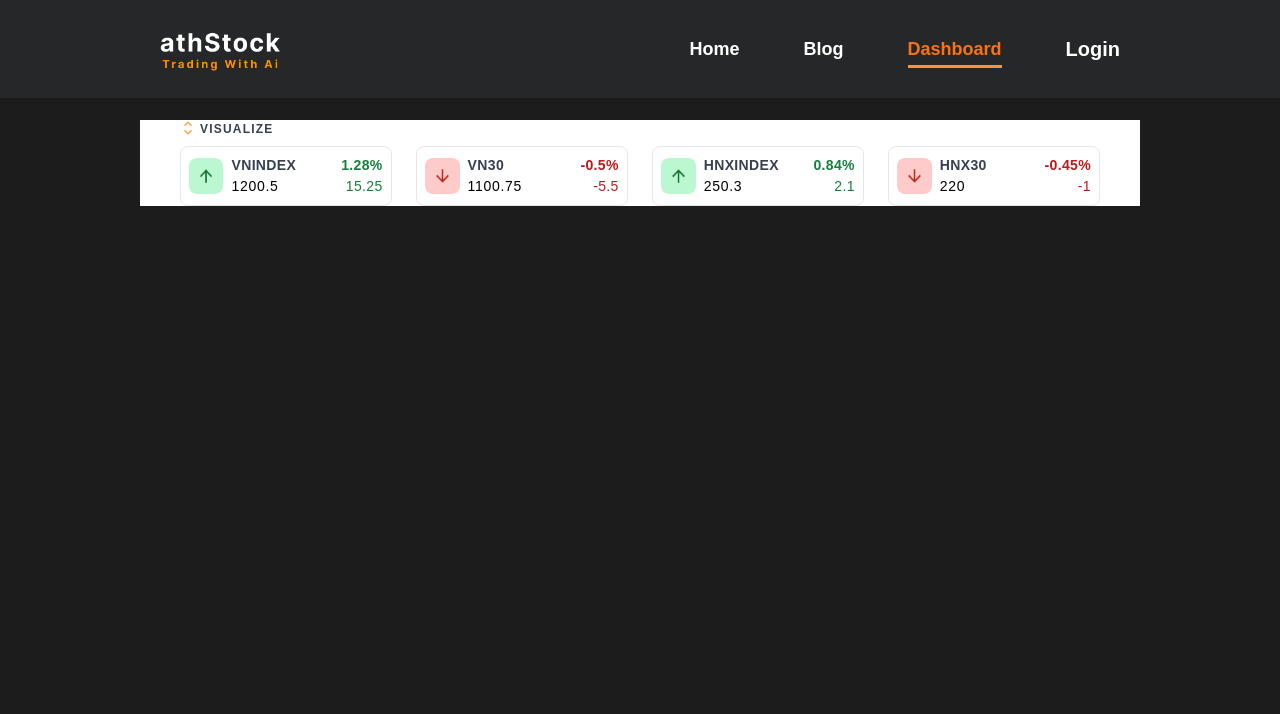
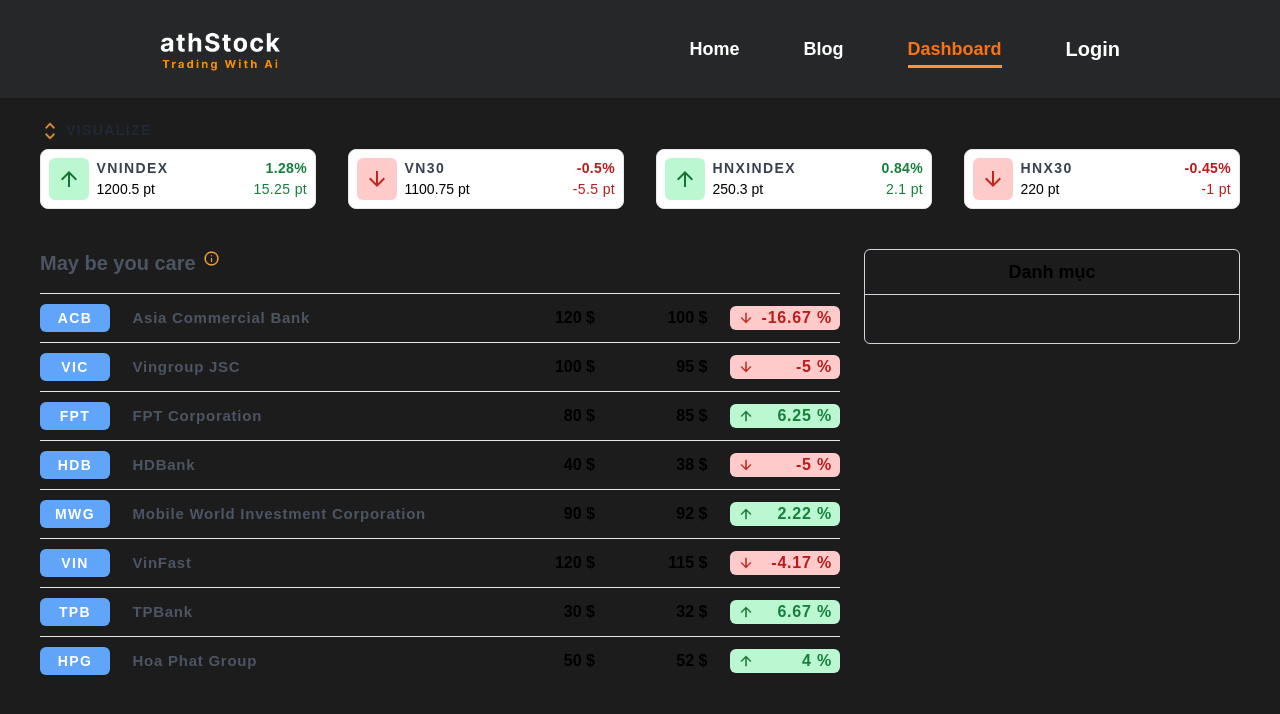
Before and after one commit to loveCiForever/athStock, a React (Vite) app in the folder client/: page /dashboard in a window 1280 px wide. Shown: the top 714 px of the page. Built offline with nearby package versions, Linux system fonts and the light colour scheme; no server answers; a web font is replaced by a local one.

Commit message:
modify dashboard

```diff
--- a/client/src/components/layout/market/Market.jsx
+++ b/client/src/components/layout/market/Market.jsx
@@ -3,7 +3,7 @@
 
 import CollapseAllIcon from "../../../assets/icon/collapseAllIcon.png";
 import ExpandAllIcon from "../../../assets/icon/expandAllIcon.png";
-import MarketCard from "./MarketCard";
+import MarketCard from "../../ui/card/MarketCard";
 
 // import MarketsGraph from "./MarketsGraph";
 
@@ -70,16 +70,14 @@
   };
 
   return (
-    <div className="flex flex-col w-[1000px] h-auto mt-[0px] bg-white">
+    <div className="flex flex-col w-[1200px] bg-red-200//">
       <div className="flex flex-col items-start">
         <button
-          className={`flex items-center justify-center uppercase text-gray-700 tracking-widest font-bold text-[12px] ${
-            isExpanded ? "px-0" : "px-10"
-          } `}
+          className={`flex items-center justify-center uppercase text-gray-800 tracking-widest font-bold text-[14px] `}
           onClick={handleExpandClick}
         >
           <img
-            className="h-4 w-4 mr-[4px] mb-[2px]"
+            className="h-5 w-5 mr-[6px]"
             src={isExpanded ? CollapseAllIcon : ExpandAllIcon}
             alt={isExpanded ? "Collapse All Icon" : "Expand All Icon"}
           />
@@ -87,7 +85,7 @@
         </button>
 
         {!isExpanded && (
-          <div className="flex flex-row items-center justify-between w-full px-10 mt-2">
+          <div className="flex flex-row items-center justify-between w-full mt-2">
             <MarketCard
               IndexName={"VNINDEX"}
               Change={marketData.vnindex.data[0].Change}
--- /dev/null
+++ b/client/src/components/layout/may-be-you-care/MayBeYouCare.jsx
@@ -0,0 +1,201 @@
+import StockCard from "../../ui/card/StockCard";
+import InfoIcon from "../../../assets/icon/infoIcon.png";
+import { useEffect, useState } from "react";
+
+const MayBeYouCare = () => {
+  const [demoStockData, setDemoStockData] = useState({
+    acb: {
+      data: [
+        {
+          symbol: "ACB",
+          companyName: "Asia Commercial Bank",
+          openPrice: 120,
+          currentPrice: 100,
+          changePercentage: -16.67,
+        },
+      ],
+    },
+    vic: {
+      data: [
+        {
+          symbol: "VIC",
+          companyName: "Vingroup JSC",
+          openPrice: 100,
+          currentPrice: 95,
+          changePercentage: -5,
+        },
+      ],
+    },
+    fpt: {
+      data: [
+        {
+          symbol: "FPT",
+          companyName: "FPT Corporation",
+          openPrice: 80,
+          currentPrice: 85,
+          changePercentage: 6.25,
+        },
+      ],
+    },
+    vnm: {
+      data: [
+        {
+          symbol: "VNM",
+          companyName: "Vinamilk",
+          openPrice: 150,
+          currentPrice: 145,
+          changePercentage: -3.33,
+        },
+      ],
+    },
+    hpg: {
+      data: [
+        {
+          symbol: "HPG",
+          companyName: "Hoa Phat Group",
+          openPrice: 50,
+          currentPrice: 52,
+          changePercentage: 4,
+        },
+      ],
+    },
+    sab: {
+      data: [
+        {
+          symbol: "SAB",
+          companyName: "Sabeco",
+          openPrice: 200,
+          currentPrice: 210,
+          changePercentage: 5,
+        },
+      ],
+    },
+    vin: {
+      data: [
+        {
+          symbol: "VIN",
+          companyName: "VinFast",
+          openPrice: 120,
+          currentPrice: 115,
+          changePercentage: -4.17,
+        },
+      ],
+    },
+    mwg: {
+      data: [
+        {
+          symbol: "MWG",
+          companyName: "Mobile World Investment Corporation",
+          openPrice: 90,
+          currentPrice: 92,
+          changePercentage: 2.22,
+        },
+      ],
+    },
+    tpb: {
+      data: [
+        {
+          symbol: "TPB",
+          companyName: "TPBank",
+          openPrice: 30,
+          currentPrice: 32,
+          changePercentage: 6.67,
+        },
+      ],
+    },
+    hdb: {
+      data: [
+        {
+          symbol: "HDB",
+          companyName: "HDBank",
+          openPrice: 40,
+          currentPrice: 38,
+          changePercentage: -5,
+        },
+      ],
+    },
+  });
+
+  useEffect(() => {
+    console.log(demoStockData.acb.data[0]);
+  });
+  return (
+    <div className="flex flex-col items-start justify-center w-[800px] bg-red-100//">
+      <div className="flex items-center justify-start w-full mb-4">
+        <h1 className="text-xl font-semibold text-gray-600">May be you care</h1>
+        <div className="relative inline-block group">
+          <button className="focus:outline-none">
+            <img
+              src={InfoIcon}
+              alt="Info"
+              className="w-[17px] mb-[2px] ml-[7px]"
+            />
+          </button>
+          <span className="absolute left-1/2 transform -translate-x-1/2 mt-[30px] w-[200px] p-[10px] bg-white border-[2px] shadow-sm text-gray-700 text-sm rounded-lg opacity-0 transition-opacity duration-300 group-hover:opacity-100 pointer-events-none tracking-normal font-inter// text-[14px]">
+            The system relies on your recent search content, the types of
+            securities you follow, and other activities to generate this list
+          </span>
+        </div>
+      </div>
+
+      <StockCard
+        symbol={demoStockData.acb.data[0].symbol}
+        companyName={demoStockData.acb.data[0].companyName}
+        openPrice={demoStockData.acb.data[0].openPrice}
+        currentPrice={demoStockData.acb.data[0].currentPrice}
+        changePercentage={demoStockData.acb.data[0].changePercentage}
+      />
+      <StockCard
+        symbol={demoStockData.vic.data[0].symbol}
+        companyName={demoStockData.vic.data[0].companyName}
+        openPrice={demoStockData.vic.data[0].openPrice}
+        currentPrice={demoStockData.vic.data[0].currentPrice}
+        changePercentage={demoStockData.vic.data[0].changePercentage}
+      />
+      <StockCard
+        symbol={demoStockData.fpt.data[0].symbol}
+        companyName={demoStockData.fpt.data[0].companyName}
+        openPrice={demoStockData.fpt.data[0].openPrice}
+        currentPrice={demoStockData.fpt.data[0].currentPrice}
+        changePercentage={demoStockData.fpt.data[0].changePercentage}
+      />
+      <StockCard
+        symbol={demoStockData.hdb.data[0].symbol}
+        companyName={demoStockData.hdb.data[0].companyName}
+        openPrice={demoStockData.hdb.data[0].openPrice}
+        currentPrice={demoStockData.hdb.data[0].currentPrice}
+        changePercentage={demoStockData.hdb.data[0].changePercentage}
+      />
+      <StockCard
+        symbol={demoStockData.mwg.data[0].symbol}
+        companyName={demoStockData.mwg.data[0].companyName}
+        openPrice={demoStockData.mwg.data[0].openPrice}
+        currentPrice={demoStockData.mwg.data[0].currentPrice}
+        changePercentage={demoStockData.mwg.data[0].changePercentage}
+      />
+      <StockCard
+        symbol={demoStockData.vin.data[0].symbol}
+        companyName={demoStockData.vin.data[0].companyName}
+        openPrice={demoStockData.vin.data[0].openPrice}
+        currentPrice={demoStockData.vin.data[0].currentPrice}
+        changePercentage={demoStockData.vin.data[0].changePercentage}
+      />
+      <StockCard
+        symbol={demoStockData.tpb.data[0].symbol}
+        companyName={demoStockData.tpb.data[0].companyName}
+        openPrice={demoStockData.tpb.data[0].openPrice}
+        currentPrice={demoStockData.tpb.data[0].currentPrice}
+        changePercentage={demoStockData.tpb.data[0].changePercentage}
+      />
+      <StockCard
+        symbol={demoStockData.hpg.data[0].symbol}
+        companyName={demoStockData.hpg.data[0].companyName}
+        openPrice={demoStockData.hpg.data[0].openPrice}
+        currentPrice={demoStockData.hpg.data[0].currentPrice}
+        changePercentage={demoStockData.hpg.data[0].changePercentage}
+      />
+    </div>
+  );
+};
+
+export default MayBeYouCare;
--- a/client/src/components/layout/blog/BlogPost.jsx
+++ b/client/src/components/ui/card/BlogCard.jsx
@@ -13,7 +13,7 @@
 import { UppercaseFirstLetterEachWord } from "../../utils/TextFormat";
 import { getFullDay } from "../../utils/DateFormat";
 
-const BlogPost = ({ author, content, theme }) => {
+const BlogCard = ({ author, content, theme }) => {
   let {
     publishedAt,
     tags,
@@ -93,4 +93,4 @@
   );
 };
 
-export default BlogPost;
+export default BlogCard;
--- a/client/src/components/layout/market/MarketCard.jsx
+++ b/client/src/components/ui/card/MarketCard.jsx
@@ -51,42 +51,42 @@
   return (
     <>
       {!isExpanded ? (
-        <div className="flex bg-white border border-gray-200 rounded-lg p-2 w-[23%] ">
+        <div className="flex bg-white border border-gray-200 rounded-lg p-2 w-[23%] text-[14px] ">
           <div
-            className={`p-2 rounded-lg self-center flex justify-center items-center ${getBgColor(
+            className={`p-2 rounded-md flex justify-center items-center ${getBgColor(
               Change
             )} `}
           >
             <img
               src={getStatusArrow(Change)}
               alt={"Down Arrow"}
-              className="w-5 h-5 opacity-100"
+              className="w-6 h-6 opacity-100"
             />
           </div>
 
           <div className="flex flex-col w-[50%] ml-2 ">
-            <div className="text-[14px] font-semibold text-gray-700 tracking-wide">
+            <div className="font-bold text-gray-700 tracking-widest">
               {IndexName}
             </div>
-            <div className="text-[14px] tracking-wider">{IndexValue}</div>
+            <div>{IndexValue} pt</div>
           </div>
 
           <div
-            className={`flex flex-col items-end w-[30%] ml-2 text-[14px] tracking-wide ${getTextColor(
+            className={`flex flex-col items-end w-[30%] ml-2 tracking-wide ${getTextColor(
               Change
             )}`}
           >
-            <div className="font-semibold text-[14px]">
+            <div className="font-semibold">
               {RatioChange}
               {checkData(RatioChange) ? "%" : ""}
             </div>
-            <div>{Change}</div>
+            <div>{Change} pt</div>
           </div>
         </div>
       ) : (
-        <div className="flex items-center justify-between w-full my-3 text-gray-600 rounded-md hover:bg-gray-100">
+        <div className="flex items-center justify-between w-full my-3 text-gray-600 rounded-md hover:bg-gray-100 text-[17px]">
           <div className="w-[6px] h-[20px] rounded-l-sm rounded-r-sm bg-red-500"></div>
-          <span className="flex ml-2 w-[25%]">{IndexName}</span>
+          <span className="flex ml-2 w-[25%] ">{IndexName}</span>
           <span className="flex items-center justify-end w-[25%]">
             {IndexValue}
           </span>
@@ -97,9 +97,9 @@
           >
             {Change}
           </span>
-          <div className="flex items-center justify-end w-[30%]">
+          <div className="flex items-center justify-end w-[25%]">
             <div
-              className={`flex w-full items-center justify-center py-[4px] rounded-md px-1 ${getBgColor(
+              className={`flex w-full items-center justify-between py-[4px] rounded-md px-2 ${getBgColor(
                 Change
               )}`}
             >
--- /dev/null
+++ b/client/src/components/ui/card/StockCard.jsx
@@ -0,0 +1,64 @@
+import UpArrow from "../../../assets/icon/upArrowIcon.png";
+import DownArrow from "../../../assets/icon/downArrowIcon.png";
+
+const StockCard = ({
+  symbol,
+  companyName,
+  openPrice,
+  currentPrice,
+  changePercentage,
+}) => {
+  const getBgColor = (data) => {
+    if (data) {
+      if (data > 0) {
+        return "bg-green-200";
+      } else {
+        return "bg-red-200";
+      }
+    }
+
+    return "bg-gray-200";
+  };
+
+  const getTextColor = (data) => {
+    if (data) {
+      if (data > 0) {
+        return "text-green-700";
+      } else {
+        return "text-red-700";
+      }
+    }
+
+    return "text-gray-700";
+  };
+  return (
+    <button className="flex items-center justify-between w-[800px] text-md h-6 py-6 hover:bg-gray-100 border-t border-gray-200">
+      <span className="text-center w-[70px] py-1 text-sm font-semibold tracking-widest text-white bg-blue-400 rounded-md">
+        {symbol}
+      </span>
+      <h1 className="flex items-center w-[350px] text-[15px] h-auto justify-start font-semibold tracking-wider text-gray-600 bg-red-200//">
+        {companyName}
+      </h1>
+      <div className="flex items-center justify-end w-[90px] h-auto font-semibold bg-green-200// ">
+        {openPrice} $
+      </div>
+      <div className="flex items-center justify-end w-[90px] h-auto font-semibold bg-red-200// ">
+        {currentPrice} $
+      </div>
+      <div
+        className={`flex w-[110px] h-6 px-2 py-1 rounded-md font-semibold tracking-wider items-center justify-between ${getBgColor(
+          changePercentage
+        )} ${getTextColor(changePercentage)}`}
+      >
+        <img
+          src={changePercentage > 0 ? UpArrow : DownArrow}
+          alt={"uparrow"}
+          className="w-4 h-4 mr-1 opacity-100"
+        />
+        {changePercentage} %
+      </div>
+    </button>
+  );
+};
+
+export default StockCard;
--- a/client/src/pages/BlogsPage.jsx
+++ b/client/src/pages/BlogsPage.jsx
@@ -3,7 +3,7 @@
 import axios from "axios";
 import NavBar from "../components/layout/navbar/NavBar.jsx";
 import { useEffect, useState } from "react";
-import BlogPost from "../components/layout/blog/BlogPost.jsx";
+import BlogPost from "../components/ui/card/BlogCard.jsx";
 import categories from "../components/layout/blog/CategoriesList.jsx";
 
 const BlogsPage = ({ theme }) => {
--- a/client/src/pages/Dashboard.jsx
+++ b/client/src/pages/Dashboard.jsx
@@ -3,6 +3,8 @@
 import { ThemeContext } from "../App";
 import { UserContext } from "../App";
 import Market from "../components/layout/market/Market";
+import StockCard from "../components/ui/card/StockCard";
+import MayBeYouCare from "../components/layout/may-be-you-care/MayBeYouCare.jsx";
 
 const Dashboard = ({ theme }) => {
   useEffect(() => {
@@ -17,8 +19,22 @@
     >
       <NavBar theme={theme} />
 
-      <div className="flex items-center justify-center w-auto mt-5">
+      <div className="flex items-center justify-center mt-5 bg-red-200//">
         <Market />
+      </div>
+
+      <div className="flex w-[1200px] bg-red-200// mt-10 gap-6">
+        <div className="flex-col w-[800px]">
+          <div className="flex items-start justify-start bg-red">
+            <MayBeYouCare />
+          </div>
+        </div>
+        <div className="w-[400px] border-[1px] border-gray-300 rounded-md h-fit">
+          <h1 className="text-center text-lg font-semibold border-b-[1px] border-gray-300 p-2">
+            Danh mục
+          </h1>
+          <div className="flex gap-3 w-full flex-wrap p-6"></div>
+        </div>
       </div>
     </div>
   );
```
